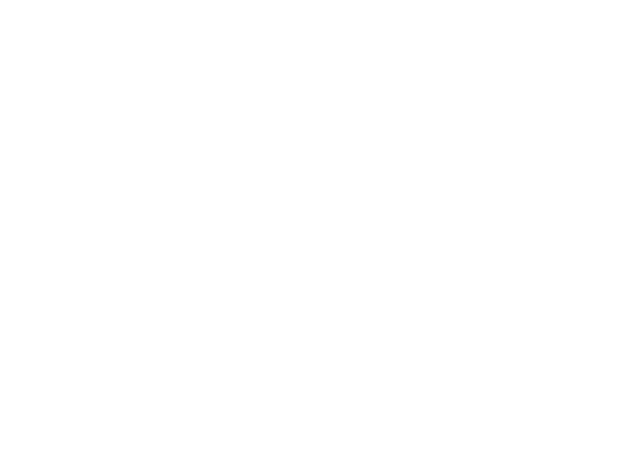
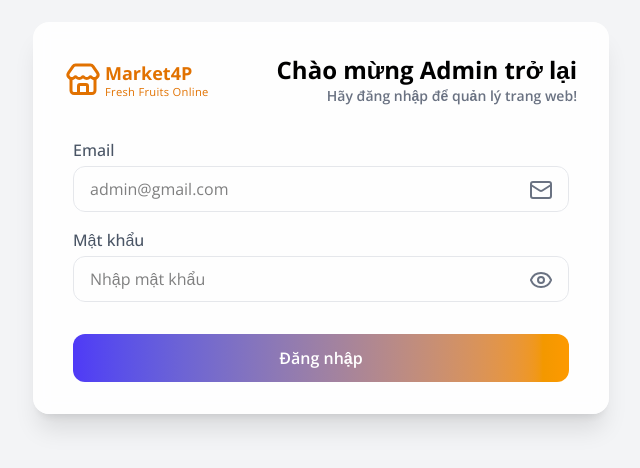
Before and after one commit to paiisenn/Market4P, a React (Vite) app in the folder Frontend/: page /admin/login in a window 1280 px wide. Before the commit this address had no page. Shown: the part 182-650 px from the top of the page, without its empty margins (319-959 px from the left). Built offline with nearby package versions, Linux system fonts and the light colour scheme.

Commit message:
fix login page and route for admin

```diff
--- a/Frontend/src/App.jsx
+++ b/Frontend/src/App.jsx
@@ -1,21 +1,15 @@
-import { Routes, Route } from "react-router-dom";
-import Home from "./pages/Home/Home";
-import About from "./pages/About/About";
-import Contact from "./pages/Contact/Contact";
-import Checkout from "./pages/Checkout/Checkout";
-import Shop from "./pages/Shop/Shop";
-import Login from "./pages/Login/Login";
+import React from "react";
+import { Outlet } from "react-router-dom";
+import { Toaster } from "react-hot-toast";
 
 function App() {
   return (
-    <Routes>
-      <Route path="/" element={<Home />} />
-      <Route path="/about" element={<About />} />
-      <Route path="/contact" element={<Contact />} />
-      <Route path="/checkout" element={<Checkout />} />
-      <Route path="/shop" element={<Shop />} />
-      <Route path="/login" element={<Login />} />
-    </Routes>
+    <>
+      {/* Toaster để hiển thị thông báo trên toàn ứng dụng */}
+      <Toaster position="top-center" reverseOrder={false} />
+      {/* Outlet sẽ là nơi render các component tương ứng với route */}
+      <Outlet />
+    </>
   );
 }
 
--- a/Frontend/src/main.jsx
+++ b/Frontend/src/main.jsx
@@ -1,13 +1,10 @@
-import { StrictMode } from 'react'
-import { createRoot } from 'react-dom/client'
-import { BrowserRouter } from "react-router-dom"
-import './index.css'
-import App from './App.jsx'
+import { StrictMode } from "react";
+import { createRoot } from "react-dom/client";
+import "./index.css";
+import AppRouter from "./routers/AppRouter";
 
-createRoot(document.getElementById('root')).render(
+createRoot(document.getElementById("root")).render(
   <StrictMode>
-    <BrowserRouter>
-      <App />
-    </BrowserRouter>
-  </StrictMode>,
-)
+    <AppRouter />
+  </StrictMode>
+);
--- /dev/null
+++ b/Frontend/src/pages/Admin/AdminLogin.jsx
@@ -0,0 +1,122 @@
+import React, { useState } from "react";
+import { useNavigate } from "react-router-dom";
+import Logo from "../../components/Login/Logo";
+import FormInput from "../../components/Login/FormInput";
+import { Eye, EyeOff, Mail } from "lucide-react";
+import toast, { Toaster } from "react-hot-toast";
+
+function AdminLogin() {
+  const navigate = useNavigate();
+  const [email, setEmail] = useState("");
+  const [password, setPassword] = useState("");
+  const [showPassword, setShowPassword] = useState(false);
+  const [loading, setLoading] = useState(false);
+
+  function validate() {
+    if (!email && !password) return "Vui lòng nhập email và mật khẩu!";
+    if (!email) return "Vui lòng nhập email!";
+    if (!password) return "Vui lòng nhập mật khẩu!";
+    const re =
+      /^(([^<>()[\]\\.,;:\s@"]+(\.[^<>()[\]\\.,;:\s@"]+)*)|(".+"))@((\[[0-9]{1,3}\.[0-9]{1,3}\.[0-9]{1,3}\.[0-9]{1,3}\])|(([a-zA-Z\-0-9]+\.)+[a-zA-Z]{2,}))$/;
+    if (!re.test(String(email).toLowerCase())) return "Email không hợp lệ!";
+    return "";
+  }
+
+  async function handleSubmit(e) {
+    e.preventDefault();
+    const v = validate();
+    if (v) return toast.error(v);
+    setLoading(true);
+
+    // Gọi API đăng nhập admin ở đây, thay vì timeout
+    await new Promise((r) => setTimeout(r, 700)); // Giả sử call API
+    setLoading(false);
+
+    // Lưu trạng thái đăng nhập vào localStorage
+    localStorage.setItem("isAdminAuthenticated", "true");
+
+    toast.success("Đăng nhập thành công!");
+    navigate("/admin/dashboard"); // Chuyển hướng đến dashboard
+
+    setEmail("");
+    setPassword("");
+  }
+
+  return (
+    <div className="min-h-screen flex items-center justify-center bg-gray-100">
+      <div className="max-w-lg mx-4 sm:max-w-xl w-full bg-white/90 backdrop-blur-sm rounded-2xl shadow-xl p-6 sm:p-8 transition-all duration-300 hover:shadow-2xl">
+        <div className="flex items-center justify-between gap-4 mb-8">
+          <Logo />
+          <div className="font-semibold text-right">
+            <h1 className="text-lg sm:text-2xl font-bold">
+              Chào mừng Admin trở lại
+            </h1>
+            <p className="text-sm text-gray-500">
+              Hãy đăng nhập để quản lý trang web!
+            </p>
+          </div>
+        </div>
+        <form onSubmit={handleSubmit} className="space-y-4 mx-2">
+          <FormInput
+            label="Email"
+            type="email"
+            value={email}
+            onChange={(e) => setEmail(e.target.value)}
+            placeholder="admin@gmail.com"
+            rightNode={
+              <span className="text-gray-500">
+                <Mail />
+              </span>
+            }
+          />
+
+          <FormInput
+            label="Mật khẩu"
+            type={showPassword ? "text" : "password"}
+            value={password}
+            onChange={(e) => setPassword(e.target.value)}
+            placeholder="Nhập mật khẩu"
+            rightNode={
+              <span className="flex items-center gap-2 text-gray-400">
+                <button
+                  type="button"
+                  className="text-gray-500 cursor-pointer"
+                  onClick={() => setShowPassword((s) => !s)}
+                >
+                  {showPassword ? <EyeOff /> : <Eye />}
+                </button>
+              </span>
+            }
+          />
+
+          <button
+            disabled={loading}
+            className="w-full py-3 mt-8 cursor-pointer rounded-xl bg-linear-to-r from-indigo-600 to-amber-500 text-white font-semibold transition-all duration-300 hover:shadow-lg hover:shadow-indigo-500/40 hover:-translate-y-0.5 disabled:opacity-60 flex items-center justify-center gap-3"
+          >
+            {loading && (
+              <svg className="w-5 h-5 animate-spin" viewBox="0 0 24 24">
+                <circle
+                  className="opacity-25"
+                  cx="12"
+                  cy="12"
+                  r="10"
+                  stroke="currentColor"
+                  strokeWidth="4"
+                  fill="none"
+                ></circle>
+                <path
+                  className="opacity-75"
+                  fill="currentColor"
+                  d="M4 12a8 8 0 018-8v4a4 4 0 00-4 4H4z"
+                ></path>
+              </svg>
+            )}
+            <span>{loading ? "Đang đăng nhập..." : "Đăng nhập"}</span>
+          </button>
+        </form>
+      </div>
+    </div>
+  );
+}
+
+export default AdminLogin;
--- /dev/null
+++ b/Frontend/src/pages/Admin/Dashboard.jsx
@@ -0,0 +1,15 @@
+import React from "react";
+
+function AdminDashboard() {
+  return (
+    <div className="p-8 bg-gray-100 min-h-screen">
+      <h1 className="text-3xl font-bold text-gray-800">Admin Dashboard</h1>
+      <p className="mt-4 text-gray-600">
+        Chào mừng bạn đến với trang quản trị.
+      </p>
+      {/* Tại đây bạn có thể thêm các component quản lý khác như quản lý sản phẩm, người dùng, đơn hàng, v.v. */}
+    </div>
+  );
+}
+
+export default AdminDashboard;
--- /dev/null
+++ b/Frontend/src/pages/Admin/ProtectedRoute.jsx
@@ -0,0 +1,23 @@
+import React from "react";
+import { Navigate } from "react-router-dom";
+
+/**
+ * Component này kiểm tra xem admin đã đăng nhập hay chưa.
+ * - Nếu đã đăng nhập, nó sẽ render component con (children).
+ * - Nếu chưa, nó sẽ chuyển hướng về trang /admin/login.
+ */
+const ProtectedRoute = ({ children }) => {
+  // Logic kiểm tra xác thực: kiểm tra giá trị trong localStorage.
+  // Trong ứng dụng thực tế, bạn nên kiểm tra một token (JWT) hợp lệ.
+  const isAdminAuthenticated =
+    localStorage.getItem("isAdminAuthenticated") === "true";
+
+  // Nếu chưa xác thực, chuyển hướng đến trang đăng nhập admin
+  return isAdminAuthenticated ? (
+    children
+  ) : (
+    <Navigate to="/admin/login" replace />
+  );
+};
+
+export default ProtectedRoute;
--- a/Frontend/src/routers/AppRouter.jsx
+++ b/Frontend/src/routers/AppRouter.jsx
@@ -1,9 +1,10 @@
 import { BrowserRouter, Routes, Route } from "react-router-dom";
 import App from "../App";
 import Login from "../pages/Login/Login";
-import Register from "../pages/Login/Register";
-import ForgotPassword from "../pages/Login/ForgotPassword";
 import Home from "../pages/Home/Home";
+import AdminLogin from "../pages/Admin/AdminLogin";
+import AdminDashboard from "../pages/Admin/Dashboard";
+import ProtectedRoute from "../pages/Admin/ProtectedRoute";
 
 export default function AppRouter() {
   return (
@@ -11,9 +12,18 @@
       <Routes>
         <Route path="/" element={<App />}>
           <Route path="login" element={<Login />} />
-          <Route path="register" element={<Register />} />
-          <Route path="forgot" element={<ForgotPassword />} />
           <Route path="home" element={<Home />} />
+
+          {/* Thêm route cho Admin */}
+          <Route path="admin/login" element={<AdminLogin />} />
+          <Route
+            path="admin/dashboard"
+            element={
+              <ProtectedRoute>
+                <AdminDashboard />
+              </ProtectedRoute>
+            }
+          />
         </Route>
       </Routes>
     </BrowserRouter>
```
Also changed, not shown: Frontend/src/components/Admin/AdminContent.jsx (added), Frontend/src/components/Admin/AdminHeader.jsx (added), Frontend/src/components/Admin/AdminSlidebar.jsx (added).
